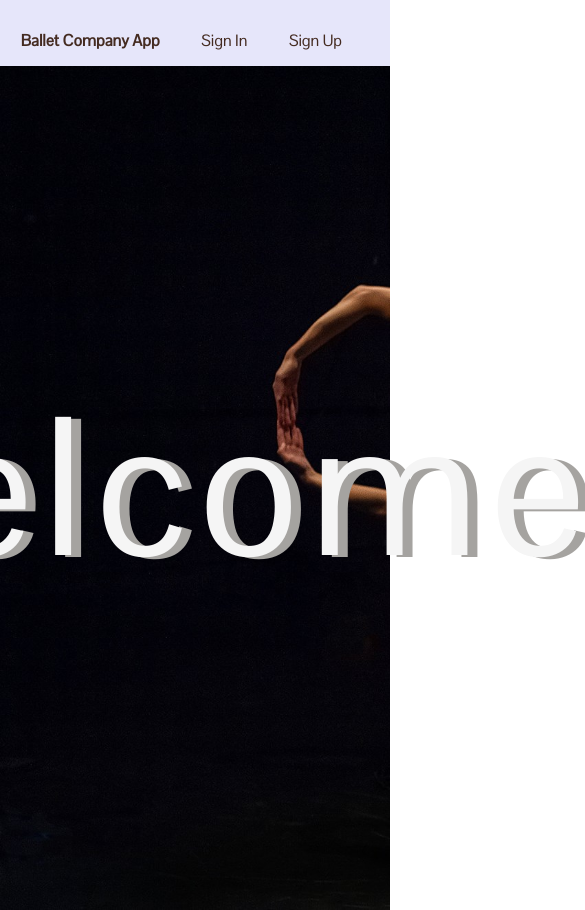
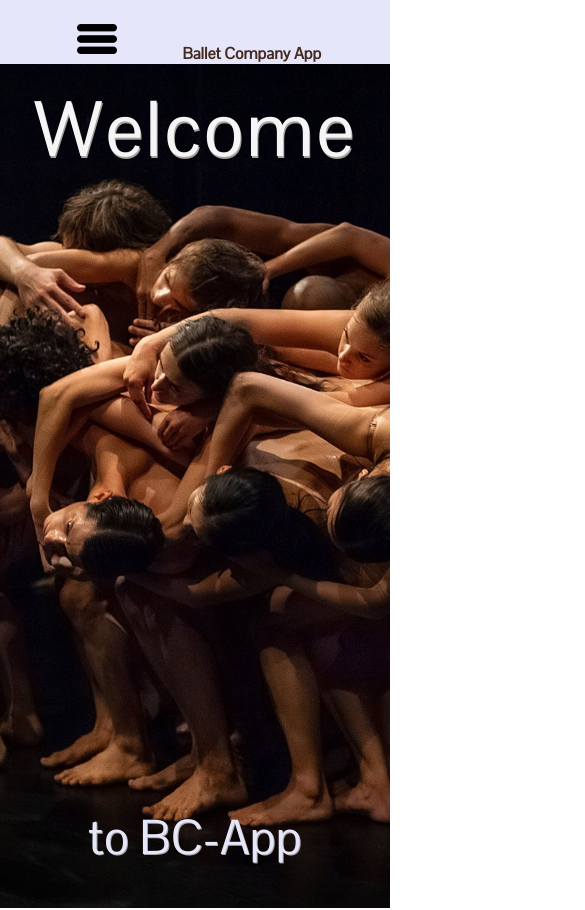
Before and after one commit to asaskiap/Ballet_Company_App, a React (Create React App) app in the folder client/: page / in a window 390 px wide. Shown: the top 910 px of the page, 585 px wide, since content can reach past the window. Built offline with nearby package versions, Linux system fonts and the light colour scheme; no server answers.

Commit message:
more mobile styling

```diff
--- a/client/src/components/navbar.jsx
+++ b/client/src/components/navbar.jsx
@@ -1,36 +1,86 @@
 import React from 'react';
 import { Link } from 'react-router-dom';
 import './navbar.scss';
-const Navbar = ({ user, onSignOut }) => {
+import hamburger from './../views/photos/list.png';
+
+class Navbar extends React.Component {
+  state = {
+    navDisplay: false
+  };
+
+  toggleNavbar = () => {
+    this.setState({
+      navDisplay: !this.state.navDisplay
+    });
+  };
+  render() {
     return (
       <nav className="navbar">
-      <Link to="/" className="navLink">
+        <div className="navHamburger">
+          <button onClick={this.toggleNavbar}>
+            {' '}
+            <img src={hamburger} alt="ham" height="40" />
+          </button>
+          <Link to="/" className="navTitle">
             <strong>Ballet Company App</strong>
           </Link>
+        </div>
 
-      <div>
-        {(user && (
+        <div className="navLinkContainer">
+          {(this.props.user && (
             <>
-            <Link to={`/${user._id}`} className="navLink">
-              {user.name}
+              <Link
+                to={`/${this.props.user._id}`}
+                className={` ${
+                  this.state.navDisplay ? 'navDisplay' : 'navLink'
+                }`}
+              >
+                {this.props.user.name}
               </Link>
-            <Link to="/order" className="navLink">
+              <Link
+                to="/order"
+                className={` ${
+                  this.state.navDisplay ? 'navDisplay' : 'navLink'
+                }`}
+              >
                 Place an Order
               </Link>
-            {user.isAdministrator && (
-              <Link to="/list" className="navLink">
+              {this.props.user.isAdministrator && (
+                <Link
+                  to="/list"
+                  className={` ${
+                    this.state.navDisplay ? 'navDisplay' : 'navLink'
+                  }`}
+                >
                   See all Orders
                 </Link>
               )}
 
-            <button onClick={onSignOut}>Sign Out</button>
+              <button
+                onClick={this.props.onSignOut}
+                className={` ${
+                  this.state.navDisplay ? 'navDisplay' : 'navLink'
+                }`}
+              >
+                Sign Out
+              </button>
             </>
           )) || (
             <>
-            <Link to="/sign-in" className="navLink">
+              <Link
+                to="/sign-in"
+                className={` ${
+                  this.state.navDisplay ? 'navDisplay' : 'navLink'
+                }`}
+              >
                 Sign In
               </Link>
-            <Link to="/sign-up" className="navLink">
+              <Link
+                to="/sign-up"
+                className={` ${
+                  this.state.navDisplay ? 'navDisplay' : 'navLink'
+                }`}
+              >
                 Sign Up
               </Link>
             </>
@@ -38,6 +88,7 @@ const Navbar = ({ user, onSignOut }) => {
         </div>
       </nav>
     );
-};
+  }
+}
 
 export default Navbar;
--- a/client/src/components/navbar.scss
+++ b/client/src/components/navbar.scss
@@ -3,7 +3,12 @@
     display: flex;
     align-items: baseline;
     background-color: lavender;
-    .navLink {
+    .navHamburger img {
+        display: none;
+        margin: 0;
+    }
+    .navLink,
+    .navTitle {
         text-decoration: none;
         margin: 0.5em;
         padding: 0.4em 0.8em;
@@ -19,4 +24,28 @@
         font-size: 1em;
         background-color: inherit;
     }
+    @media (max-width: 400px) {
+        flex-direction: column;
+        .navLink {
+            display: none;
+        }
+        .navDisplay {
+            text-decoration: none;
+            margin: 0.5em;
+            padding: 0.4em 0.8em;
+            color: rgb(68, 43, 33);
+            border-radius: 7px;
+        }
+        .navHamburger img {
+            display: block;
+            margin: 0em 1em;
+        }
+        .navLinkContainer {
+            margin: 0em 2em;
+            display: flex;
+            flex-direction: column;
+            align-items: flex-start;
+            max-width: max-content;
+        }
+    }
 }
--- a/client/src/views/authenticate.scss
+++ b/client/src/views/authenticate.scss
@@ -6,6 +6,9 @@
         text-align: center;
         font-size: 2em;
         letter-spacing: 10px;
+        @media (max-width: 400px) {
+            font-size: 1.3em;
+        }
     }
     form {
         margin: 2em;
--- a/client/src/views/home.scss
+++ b/client/src/views/home.scss
@@ -20,4 +20,23 @@
         font-weight: 300;
         text-shadow: 3px 1px rgb(165, 163, 160);
     }
+    @media (max-width: 400px) {
+        flex-direction: column;
+        justify-content: flex-start;
+        align-items: center;
+        background-position: center;
+        h1 {
+            margin-top: 0.2em;
+            font-size: 4.8em;
+            letter-spacing: 2px;
+            text-shadow: 1px 2px rgb(165, 163, 160);
+        }
+        h2 {
+            color: lavender;
+            font-size: 3em;
+            font-weight: 400;
+            text-shadow: 1px 1px rgb(165, 163, 160);
+            margin-top: auto;
+        }
+    }
 }
--- a/client/src/views/order.scss
+++ b/client/src/views/order.scss
@@ -9,6 +9,14 @@
         h1 {
             font-size: 5em;
             letter-spacing: 5px;
+        }
+    }
+    @media (max-width: 400px) {
+        header {
+            h1 {
+                font-size: 3em;
+                letter-spacing: 3px;
+            }
         }
     }
 }
@@ -75,6 +83,20 @@
         margin: 1em auto;
         border: 1px solid whitesmoke;
     }
+    @media (max-width: 400px) {
+        flex-wrap: wrap;
+        .orderItem_inList_name,
+        .orderItem_inList_item,
+        .orderItem_inList_brand,
+        .orderItem_inList_comments,
+        .orderItem_inList_size,
+        .orderItem_inList_quantity {
+            min-width: fit-content;
+            max-width: max-content;
+            padding: 0.5em;
+            margin: 0 0.5em;
+        }
+    }
 }
 
 .displayOrderList {
@@ -86,6 +108,15 @@
         font-size: 2.5em;
         letter-spacing: 4px;
         margin-bottom: 1.5em;
+    }
+    @media (max-width: 400px) {
+        margin: 1em;
+        padding: 1em;
+        h1 {
+            font-size: 2em;
+            letter-spacing: 2px;
+            margin-bottom: 1em;
+        }
     }
 }
 
@@ -106,6 +137,9 @@
         margin: 1em;
         border: 1px solid whitesmoke;
         box-shadow: 4px 2px 2px gray;
+    }
+    @media (max-width: 400px) {
+        letter-spacing: 2px;
     }
 }
 
@@ -151,4 +185,19 @@
             }
         }
     }
+    @media (max-width: 400px) {
+        flex-direction: column;
+        h2 {
+            font-size: 2.5em;
+            letter-spacing: 2px;
+            margin: 1em;
+        }
+        form {
+            flex-direction: column;
+            section {
+                width: 100%;
+                margin: 0.5em;
+            }
+        }
+    }
 }
--- a/client/src/views/profile.scss
+++ b/client/src/views/profile.scss
@@ -52,6 +52,32 @@
         border-radius: 3em;
         margin-bottom: 4em;
     }
+    @media (max-width: 400px) {
+        header {
+            display: flex;
+            align-items: flex-start;
+            margin-bottom: 3em;
+            padding: 3em;
+            h2 {
+                font-size: 2.5em;
+                letter-spacing: 2px;
+                margin: 0em 1em;
+            }
+            .pictureInProfileView {
+                max-width: 3em;
+            }
+        }
+        .profileInfo {
+            margin: 3em;
+            margin-bottom: 0em;
+            border-bottom: 1px solid gray;
+            h2 {
+                border-bottom: 1px solid gray;
+                letter-spacing: 2px;
+                margin: 2em 0em;
+            }
+        }
+    }
 }
 
 .editProfile {
@@ -93,4 +119,19 @@
         border: 1px solid whitesmoke;
         border-radius: 3em;
     }
+    @media (max-width: 400px) {
+        h1 {
+            font-size: 2em;
+            letter-spacing: 2px;
+            small {
+                font-size: 0.5em;
+            }
+        }
+        form {
+            margin: 0em;
+            display: flex;
+            flex-direction: column;
+            align-items: center;
+        }
+    }
 }
```
Also changed, not shown: client/src/views/photos/list.png (added). Lines whose indentation alone changed are shown as unchanged.
